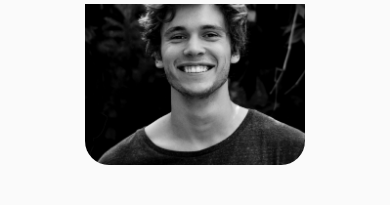
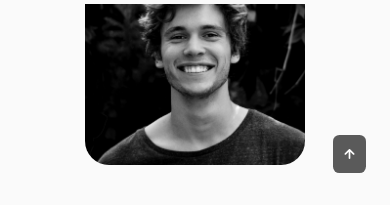
Before and after one commit to erickdc7/react-portfolio-1, a React (Create React App) app: page / in a window 390 px wide. Shown: the part 840-1045 px from the top of the page. Built offline with nearby package versions, Linux system fonts and the light colour scheme.

Commit message:
scroll-to-top component added

```diff
--- a/src/App.js
+++ b/src/App.js
@@ -6,6 +6,7 @@ import Footer from './components/footer/Footer'
 import Header from './components/header/Header'
 import Home from './components/home/Home'
 import Qualification from './components/qualification/Qualification'
+import ScrollUp from './components/scrollup/ScrollUp'
 import Services from './components/services/Services'
 import Skills from './components/skills/Skills'
 import Testimonials from './components/testimonials/Testimonials'
@@ -23,9 +24,10 @@ const App = () => {
         <Qualification />
         <Testimonials />
         <Contact />
-        <Footer />
       </main>
 
+      <Footer />
+      <ScrollUp />
     </div>
   )
 }
--- /dev/null
+++ b/src/components/scrollup/ScrollUp.jsx
@@ -0,0 +1,23 @@
+import React from 'react'
+import './scrollup.css'
+
+const ScrollUp = () => {
+    window.addEventListener("scroll", function () {
+        const scrollUp = document.querySelector(".scrollup");
+
+        // when the scroll is higher than 560 viewport height, add the show-scroll class to a tag with the scroll-top class
+        if (this.scrollY >= 560) {
+            scrollUp.classList.add("show-scroll")
+        } else {
+            scrollUp.classList.remove("show-scroll")
+        }
+    })
+
+    return (
+        <a href="#home" className="scrollup">
+            <i className="uil uil-arrow-up scrollup__icon"></i>
+        </a>
+    )
+}
+
+export default ScrollUp
--- /dev/null
+++ b/src/components/scrollup/scrollup.css
@@ -0,0 +1,52 @@
+.scrollup {
+  position: fixed;
+  right: 2.5rem;
+  bottom: -20%;
+  background-color: var(--title-color);
+  opacity: 0.8;
+  padding: 0.3rem 0.5rem;
+  border-radius: 0.4rem;
+  z-index: var(--z-toolip);
+  transition: 0.4s;
+}
+
+.scrollup__icon {
+  font-size: 1.5rem;
+  color: var(--container-color);
+}
+
+.scrollup:hover {
+  background-color: var(--title-color-dark);
+}
+
+/* Show Scroll */
+.show-scroll {
+  bottom: 3rem;
+}
+
+/*=============== BREAKPOINTS ===============*/
+/* For large devices */
+@media screen and (max-width: 992px) {
+  .scrollup {
+    right: 1.5rem;
+    padding: 0.25rem 0.4rem;
+  }
+
+  .scrollup__icon {
+    font-size: 1.25rem;
+  }
+}
+
+/* For medium devices */
+@media screen and (max-width: 768px) {
+  .show-scroll {
+    bottom: 4rem;
+  }
+}
+
+/* For small devices */
+@media screen and (max-width: 350px) {
+  .scrollup {
+    right: 1rem;
+  }
+}
```
